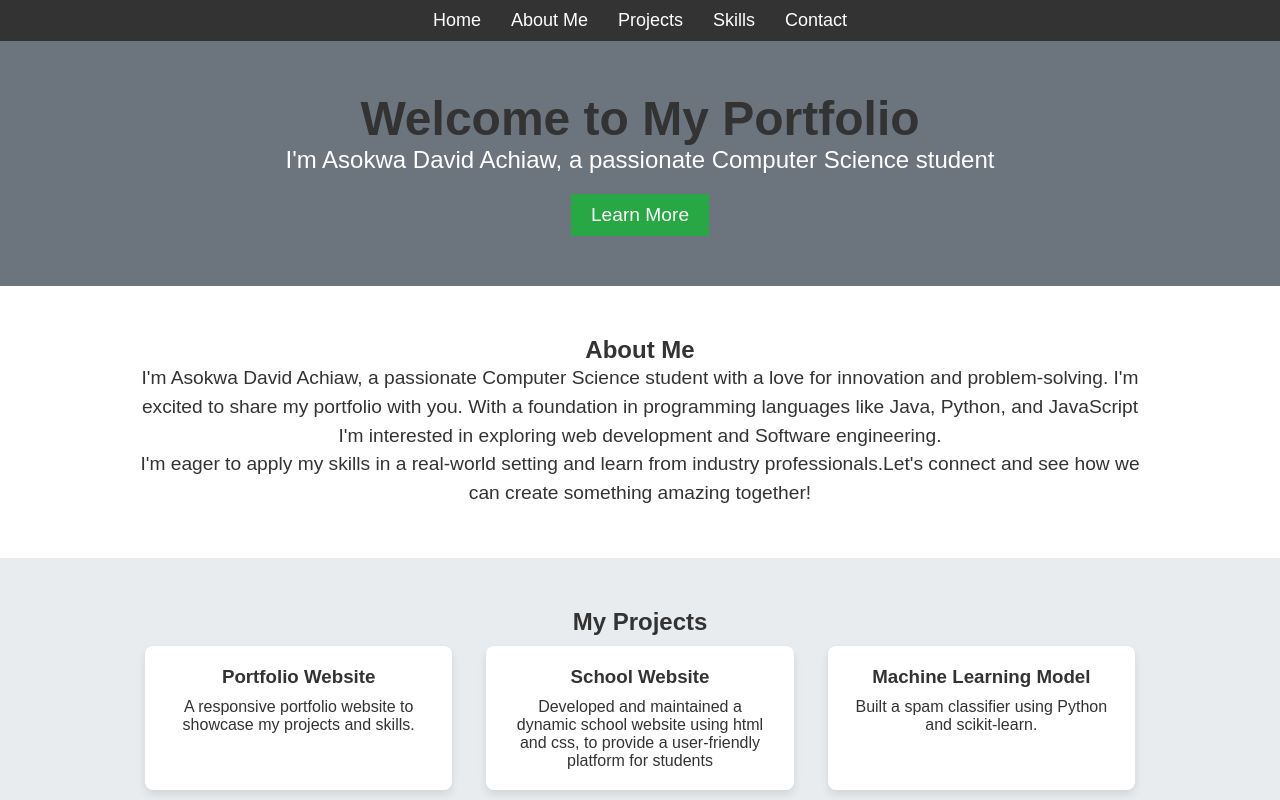
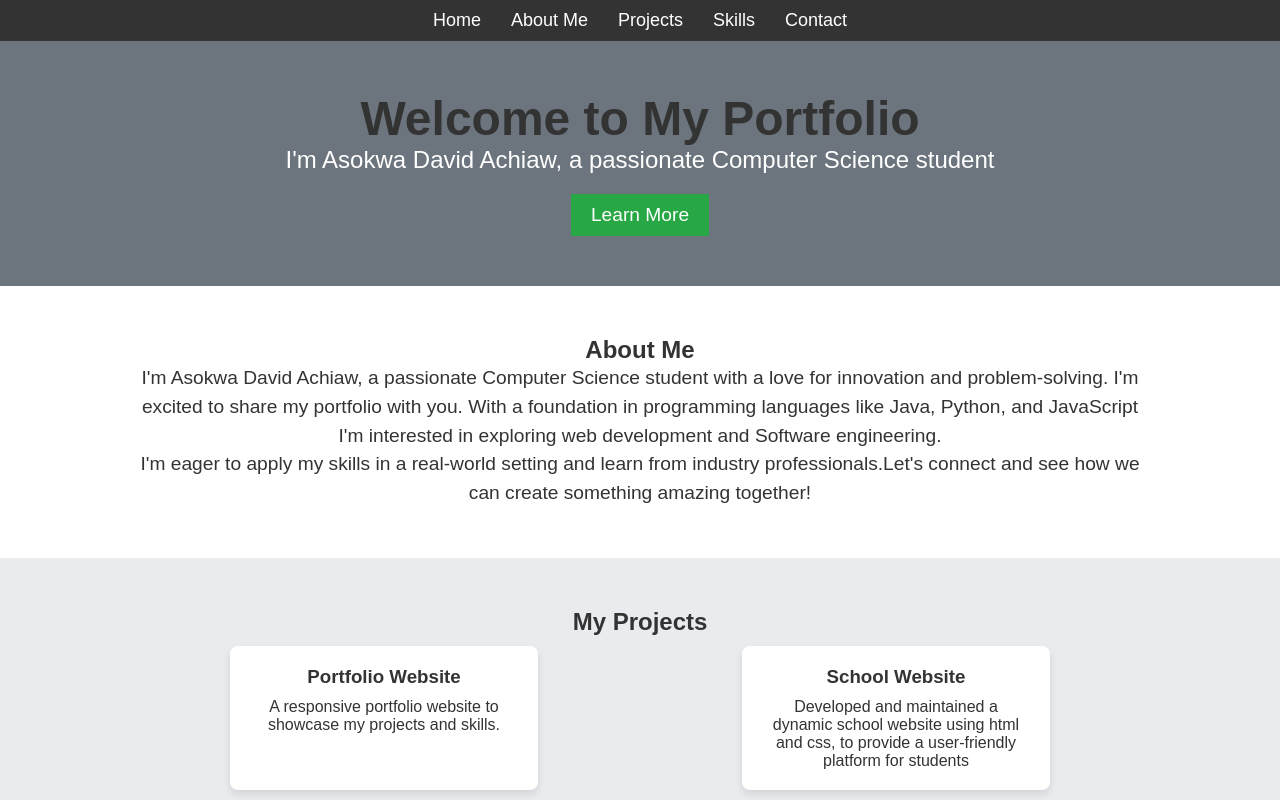
Before and after one commit to dask90/portfolio-website, a plain HTML site: page index.html in a window 1280 px wide. Shown: the top 800 px of the page. Drawn offline with Linux system fonts and the light colour scheme.

Commit message:
index.html

```diff
--- a/index.html
+++ b/index.html
@@ -50,10 +50,6 @@
                     <h3>School Website</h3>
                     <p>Developed and maintained a dynamic school website using html and css, to provide a user-friendly platform for students</p>
                 </div>
-                <div class="project-card">
-                    <h3>Machine Learning Model</h3>
-                    <p>Built a spam classifier using Python and scikit-learn.</p>
-                </div>
             </div>
         </div>
     </section>
```
